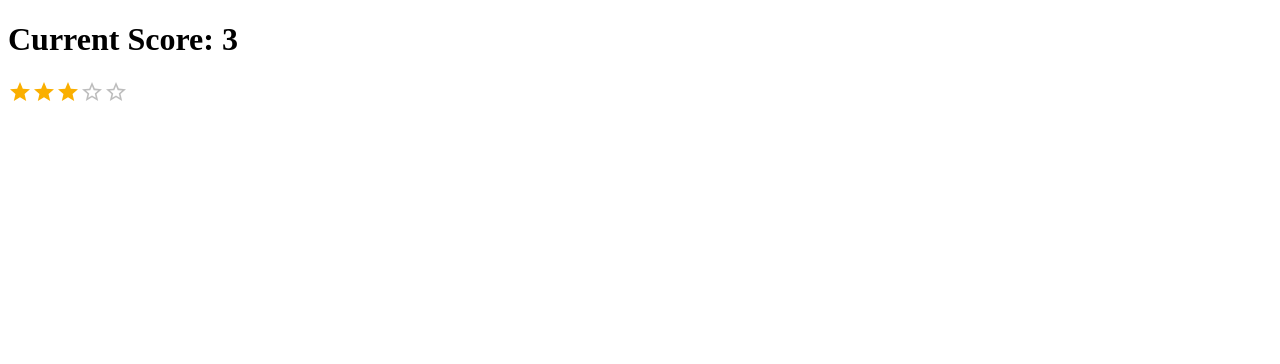
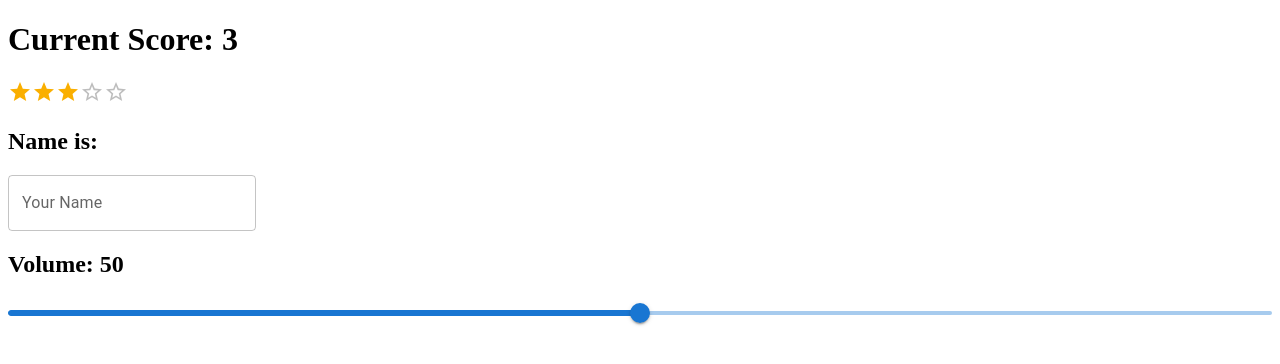
Before and after one commit to Metranohm/lucky7, a React (Vite) app: page / in a window 1280 px wide. Shown: the top 364 px of the page. Built offline with nearby package versions, Linux system fonts and the light colour scheme.

Commit message:
implement materialUI textfield and slider

```diff
--- a/src/App.jsx
+++ b/src/App.jsx
@@ -1,11 +1,12 @@
 import './App.css';
 import RatingDemo from './RatingDemo';
 import { Rating } from '@mui/material';
-
+import FormDemo from './FormDemo';
 function App() {
   return (
     <div>
       <RatingDemo />
+      <FormDemo />
     </div>
   );
 }
--- /dev/null
+++ b/src/FormDemo.jsx
@@ -0,0 +1,31 @@
+import TextField from '@mui/material/TextField';
+import Slider from '@mui/material/Slider';
+import { useState } from 'react';
+
+
+
+export default function FormDemo() {
+    const [name, setName] = useState('');
+    const [volume, setVolume] = useState(50);
+    const updateName = (e) => {
+        setName(e.target.value);
+    }
+    const changeVolume = (e, newValue) => {
+        setVolume(newValue);
+    }
+    return (
+        <div>
+            <h2>Name is: {name}</h2>
+            <TextField
+                id="outlifed-basic"
+                label="Your Name"
+                variant="outlined"
+                placeholder="Enter your name"
+                value={name}
+                onChange={updateName}
+                />
+            <h2>Volume: {volume}</h2>
+            <Slider aria-label="Volume" value={volume} onChange={changeVolume} />
+        </div>
+    )
+}
```
